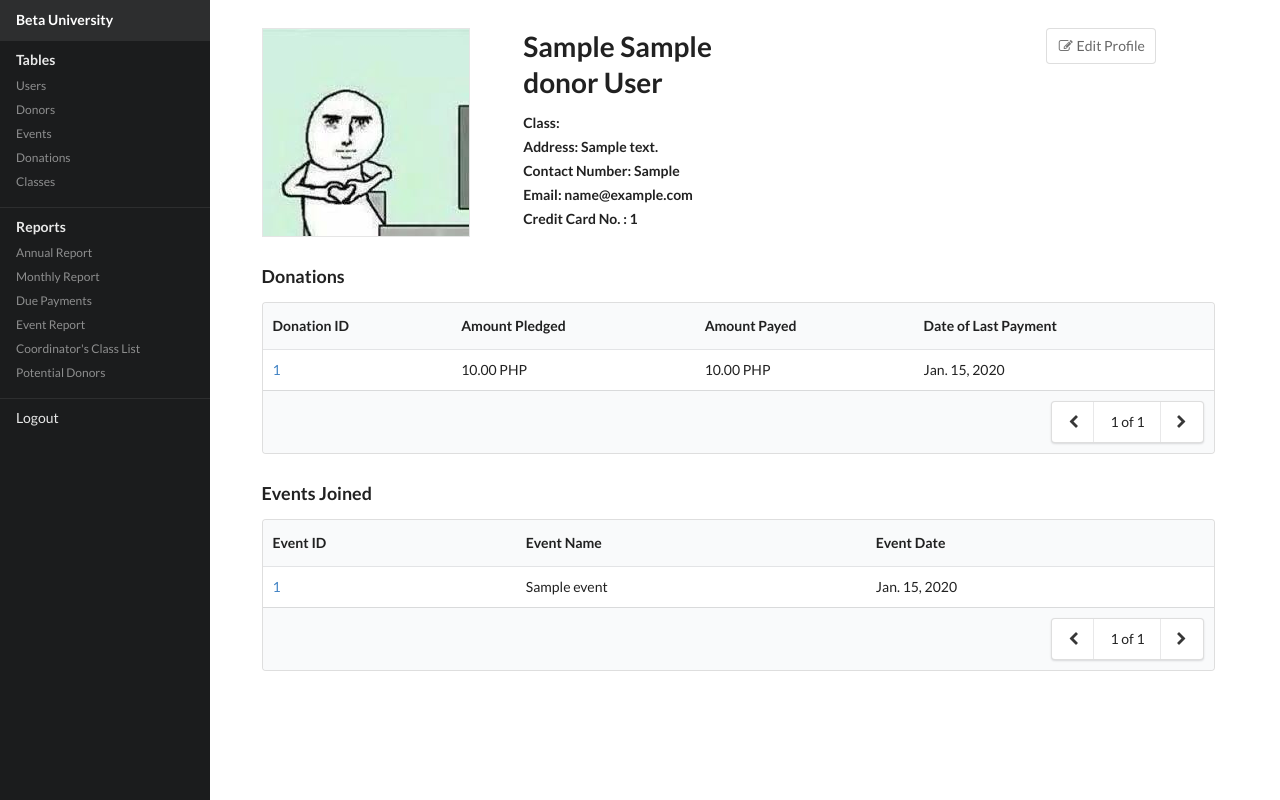
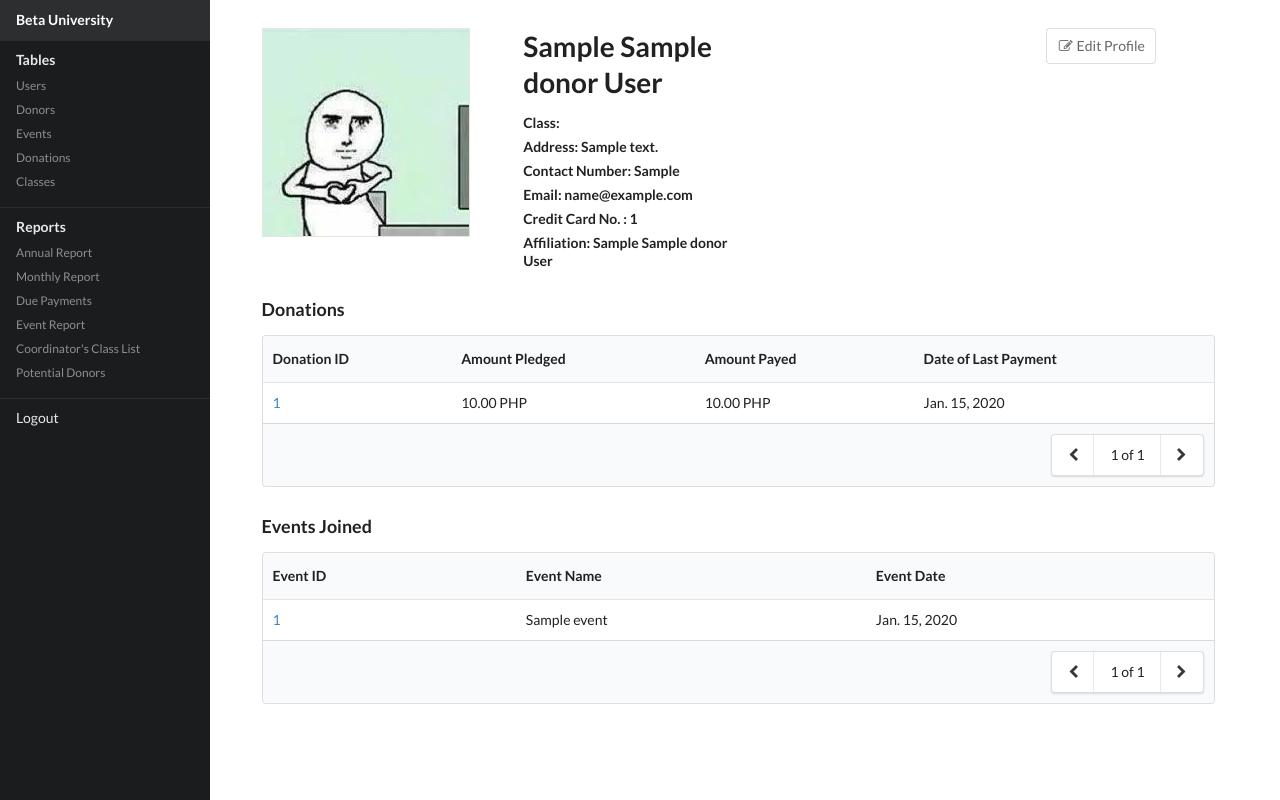
Before and after one commit to tonsaludadez/cmsc127, a Django app: page /adminSite/donors/1/ in a window 1280 px wide. Run offline with Django 3.2, Linux system fonts and the light colour scheme; a user stored in the database is signed in; tables that the repository leaves empty hold one stand-in row (values such as "Sample post").

Commit message:
Modified some minor stuff like affiliation, address, etc.

```diff
--- a/betasite/adminSite/templates/adminSite/addDonor.html
+++ b/betasite/adminSite/templates/adminSite/addDonor.html
@@ -68,7 +68,7 @@
 						</div>
 						<div class="field">
 							<div class="ui fluid search selection dropdown">
-								<input type="hidden" name="donor" class="">
+								<input type="hidden" name="affiliation" class="">
 								<i class="dropdown icon"></i>
 								<div class="default text">Select Donor Affiliation</div>
 								<div class="menu">
--- a/betasite/adminSite/templates/adminSite/class.html
+++ b/betasite/adminSite/templates/adminSite/class.html
@@ -110,7 +110,8 @@
 			$('.ui.modal').modal('show')
 		});
 		$('#save').click(function() {
-			$('#changeForm').submit();
+			if($('#donor').val() != undefined)
+				$('#changeForm').submit();
 		});
 	</script>
 {% endblock %}
--- a/betasite/adminSite/templates/adminSite/donor.html
+++ b/betasite/adminSite/templates/adminSite/donor.html
@@ -50,6 +50,7 @@
 						<div class="item"><h5>Contact Number: {{ donor.contactno }}</h5></div>
 						<div class="item"><h5>Email: {{ donor.email }}</h5></div>
 						<div class="item"><h5>Credit Card No. : {{ donor.creditno }}</h5></div>
+						<div class="item"><h5>Affiliation: {{ donor.donor_affiliation }}</h5></div>
 					</div>
 				</div>
 				<div class="column"></div>
--- a/betasite/adminSite/templates/adminSite/editDonor.html
+++ b/betasite/adminSite/templates/adminSite/editDonor.html
@@ -38,7 +38,7 @@
 							<label>Address</label>
 						</div>
 						<div class="field">
-							<input type="text" placeholder="Address" name="address">
+							<input type="text" placeholder="Address" name="address" value="{{ donor.address }}">
 						</div>
 						<div class="field">
 							<label>Class Year</label>
@@ -60,7 +60,7 @@
 						</div>
 						<div class="field">
 							<div class="ui fluid search selection dropdown">
-								<input type="hidden" name="donor" value="{{ donor.donor_affiliation.donorid }}">
+								<input type="hidden" name="affiliation" value="{{ donor.donor_affiliation.donorid }}">
 								<i class="dropdown icon"></i>
 								<div class="default text">Select Donor Affiliation</div>
 								<div class="menu">
--- a/betasite/adminSite/views.py
+++ b/betasite/adminSite/views.py
@@ -448,7 +448,12 @@
 	email = request.POST['email']
 	address = request.POST['address']
 	class_field = Class.objects.get(classyear=request.POST['class_field'])
-	newDonor = Donor(fname=fname, mname=mname, lname=lname, contactno=contactno, creditno=creditno, email=email, class_field=class_field, address=address)
+	if request.POST['affiliation']:
+		affiliation = request.POST['affiliation']
+		affiliation = Donor.objects.get(donorid=affiliation)
+		newDonor = Donor(fname=fname, mname=mname, lname=lname, contactno=contactno, creditno=creditno, email=email, class_field=class_field, address=address, donor_affiliation=affiliation)
+	else:
+		newDonor = Donor(fname=fname, mname=mname, lname=lname, contactno=contactno, creditno=creditno, email=email, class_field=class_field, address=address)
 
 	try:
 		if request.user.groups.filter(name='Coordinator').exists():
@@ -772,6 +777,13 @@
 	donor.email = email
 	donor.class_field = class_field
 
+	if request.POST['affiliation']:
+		affiliation = request.POST['affiliation']
+		affiliation = Donor.objects.get(donorid=affiliation)
+
+		donor.donor_affiliation = affiliation
+
+
 	LogEntry.objects.log_action(
 		user_id=request.user.id,
 		content_type_id=ContentType.objects.get_for_model(donor).pk,
```
